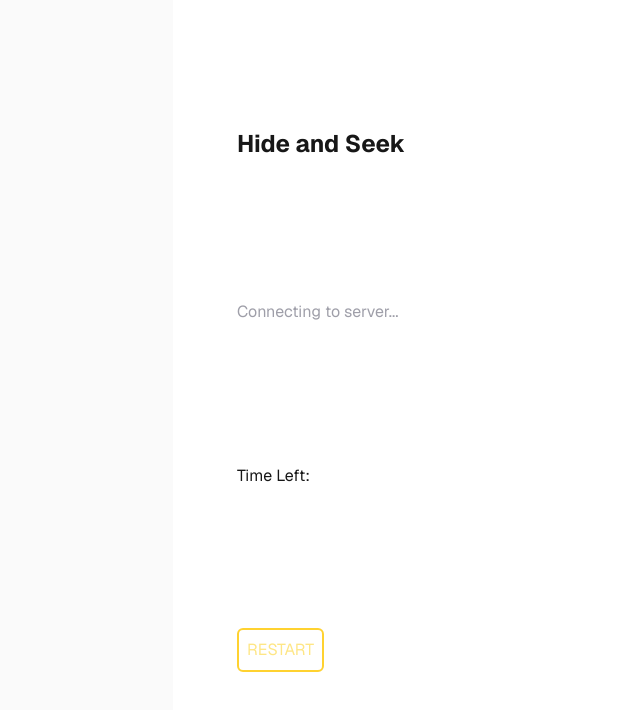
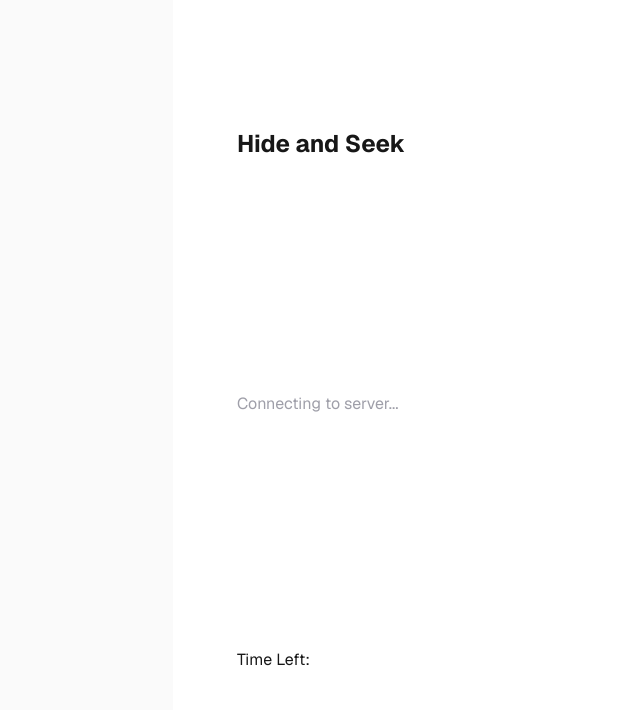
Before and after one commit to thomasweigert91/hide-and-seek, a Next.js app in the folder frontend/: page / in a window 1280 px wide. Shown: the top 710 px of the page, without its empty margins (83-723 px from the left). Built offline with nearby package versions, Linux system fonts and the light colour scheme; no server answers.

Commit message:
move button

```diff
--- a/frontend/src/app/page.tsx
+++ b/frontend/src/app/page.tsx
@@ -81,12 +81,7 @@ export default function Home() {
         <h1 className="text-2xl font-bold">Hide and Seek</h1>
         <p className="text-zinc-400">{statusMessage}</p>
         <p>Time Left: {gameState?.timeRemaining}</p>
-        <button
-          className="border-2 border-amber-300 p-2 text-amber-200 rounded-md"
-          onClick={handleRestart}
-        >
-          RESTART
-        </button>
+
         {gameState && (
           <>
             <GameBoard
@@ -95,6 +90,12 @@ export default function Home() {
               hiderPos={gameState.hiderPos}
               myRole={role ?? "SEEKER"}
             />
+            <button
+              className="border-2 border-amber-300 p-2 text-amber-200 rounded-md"
+              onClick={handleRestart}
+            >
+              RESTART
+            </button>
           </>
         )}
       </main>
```
